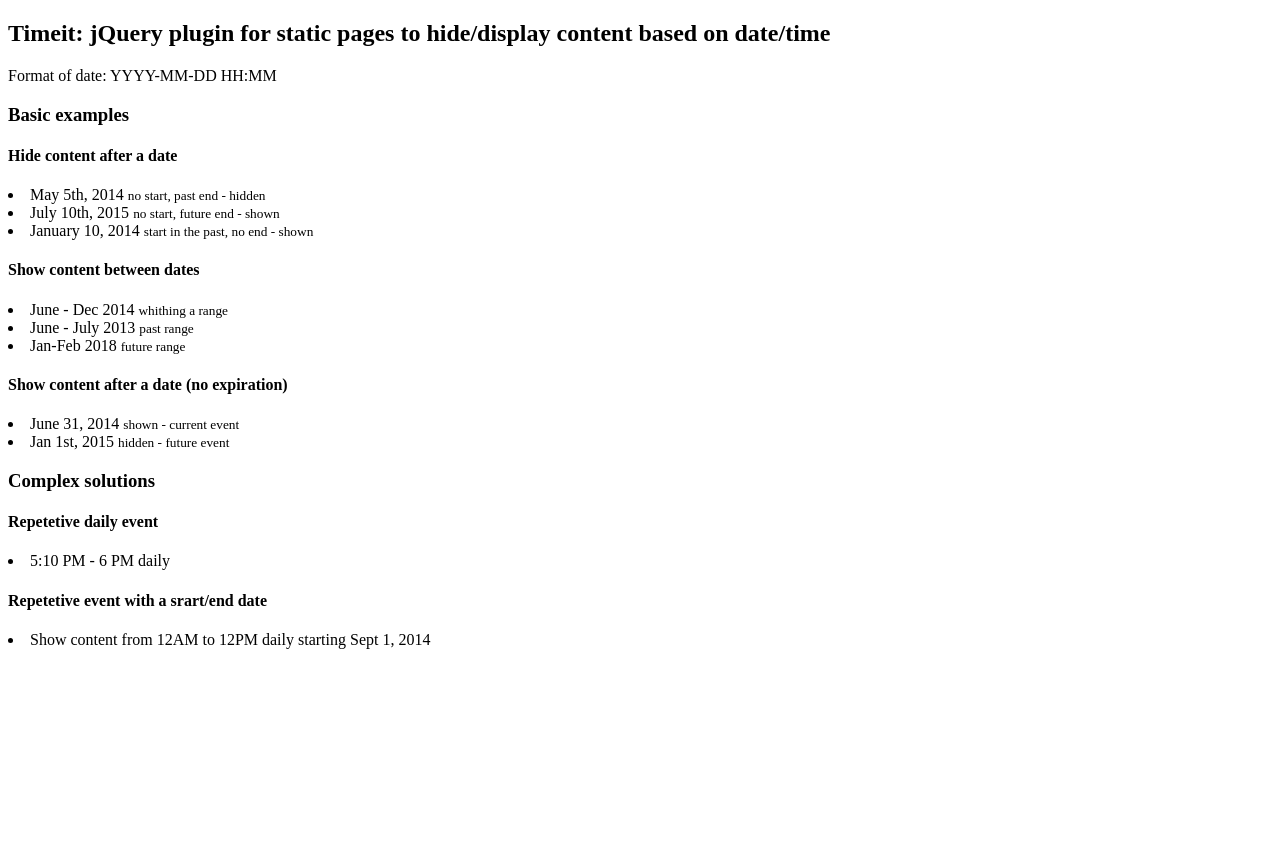
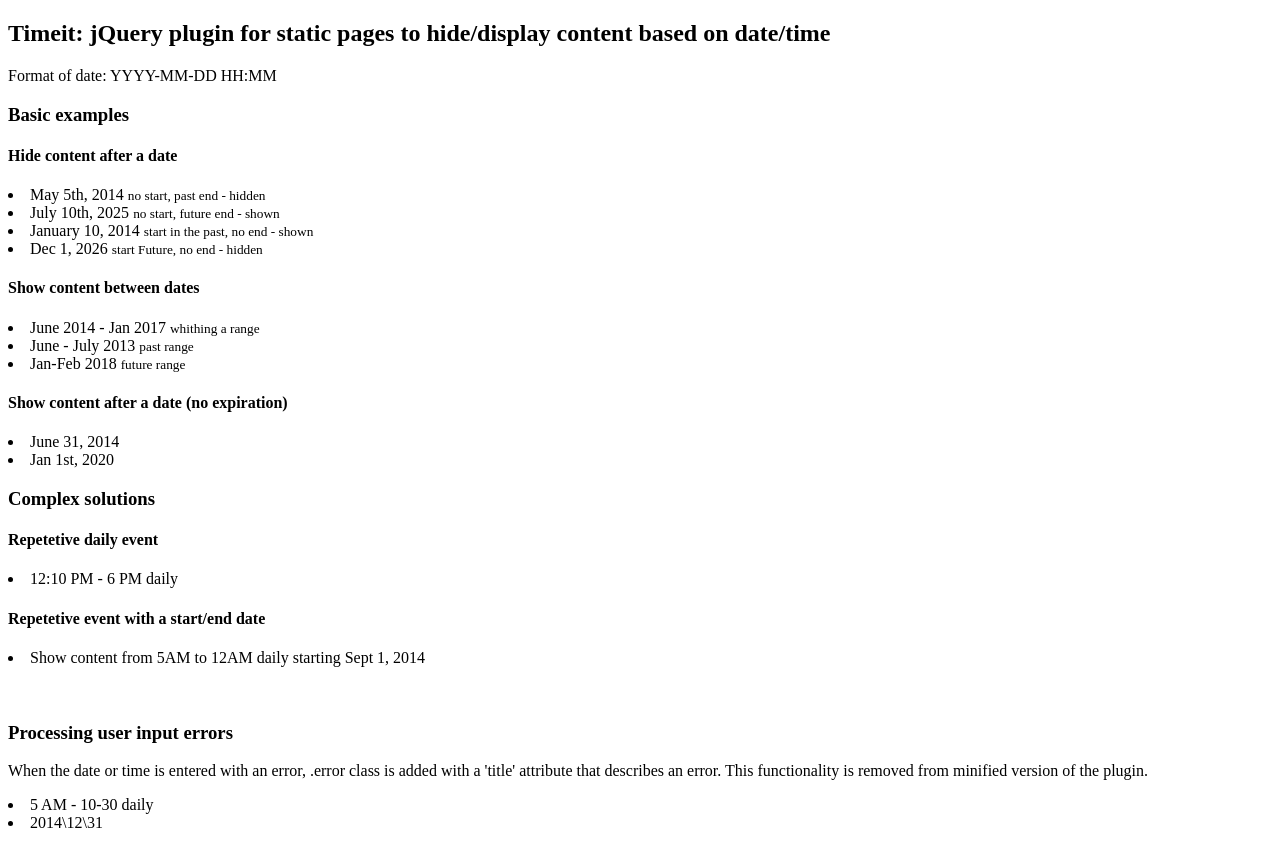
Before and after one commit to vsevolodts/TimeIT.js, a plain HTML site: page index.html in a window 1280 px wide. Before the commit the page ends 800 px from the top, so only its background shows below. Drawn offline with nearby package versions, Linux system fonts and the light colour scheme.

Commit message:
version 2

```diff
--- a/index.html
+++ b/index.html
@@ -10,25 +10,34 @@
 <h3>Basic examples</h3>
 <h4>Hide content after a date</h4>
   <li data-end="2014-5-5" class="timeit">May 5th, 2014 <small>no start, past end - hidden</small></li>
-  <li data-end="2015-07-10" class="timeit">July 10th, 2015 <small>no start, future end - shown</small></li>
+  <li data-end="2025-07-10" class="timeit">July 10th, 2025 <small>no start, future end - shown</small></li>
 <li data-start="2014-01-10" class="timeit">January 10, 2014 <small>start in the past, no end - shown</small></li>
+<li data-start="2026-12-01" class="timeit">Dec 1, 2026 <small>start  Future, no end - hidden</small></li>
 
 <h4>Show content between dates</h4>
-<li data-start="2014-06-31" data-end="2015-01-01" class="timeit">June - Dec 2014 <small>whithing a range</small></li>
+<li data-start="2014-06-31" data-end="2017-01-01" class="timeit">June 2014 - Jan 2017 <small>whithing a range</small></li>
 <li data-start="2013-06-30" data-end="2013-07-01" class="timeit">June - July 2013 <small>past range</small></li>
 <li data-start="2018-01-01" data-end="2018-02-31" class="timeit">Jan-Feb 2018 <small>future range</small></li>
 
 
 <h4>Show content after a date (no expiration)</h4>
-<li data-start="2014-06-31" class="timeit">June 31, 2014 <small>shown - current event</small></li>
-  <li data-start="2015-06-31" class="timeit">Jan 1st, 2015 <small>hidden - future event</small></li>
+<li data-start="2014-06-31" class="timeit">June 31, 2014</li>
+  <li data-start="2020-01-01" class="timeit">Jan 1st, 2020 </li>
 
 <h3>Complex solutions</h3>
 <h4>Repetetive daily event</h4>
-<li data-start="17:10" data-end="18:00" class="timeit" id="#time">5:10 PM - 6 PM daily</li>
-<h4>Repetetive event with a srart/end date</h4>
-<li data-start="2014-09-01 05:00" data-end="12:00" class="timeit" id="#time">Show content from 12AM to 12PM daily starting Sept 1, 2014</li>
+<li data-start="12:10" data-end="18:00" class="timeit">12:10 PM - 6 PM daily</li>
+<h4>Repetetive event with a start/end date</h4>
+<li data-start="2014-09-01 05:00" data-end="11:00" class="timeit">Show content from 5AM to 12AM daily starting Sept 1, 2014</li>
 <br><br>
+
+<h3>Processing user input errors</h3>
+<p>When the date or time is entered with an error, .error class is added with a 'title' attribute that describes an error. This functionality is removed from minified version of the plugin.</p>
+<li data-start="5 AM" data-end="5 PM" class="timeit">5 AM - 10-30 daily</li>
+<li data-start="2014\12\31" class="timeit">2014\12\31</li>
+
+
+    <br><br>
 
 <script src="https://code.jquery.com/jquery-2.1.1.min.js"></script>
 <script src="timeit.js"></script>
--- a/timeit.js
+++ b/timeit.js
@@ -1,71 +1,80 @@
-$(function() {
+function timeit() {
+  var next_run_array = []; //array of dates/time on a page used to rerun function if a change should happen during the session
+  var curDate = new Date();
+  Date.prototype.yyyymmdd = function() {
+    var mm = this.getMonth() + 1;
+    var dd = this.getDate();
+    return [this.getFullYear(),
+      (mm > 9 ? '' : '0') + mm,
+      (dd > 9 ? '' : '0') + dd
+    ].join('-');
+  };
+  var curDateYMD = curDate.yyyymmdd();
+
   $('.timeit').each(function() {
+    var end = $(this).data('end'),
+      start = $(this).data('start');
+    //check if date or time value has valid format and push it to the list of refresh anchors
+    var startDate = checkdate(start, this);
+    var endDate = checkdate(end, this);
+    nextrun(startDate);
+    nextrun(endDate);
 
-    //check if date or time value has valid format
-    if ($(this).data('end')) {
-      checkdate('end', this);
-    };
-    if ($(this).data('start')) {
-      checkdate('start', this);
-    };
+	//add a datetime when the page needs to be refreshed (now+24 hrs time span only)
+    function nextrun(date) {
+      var nextruntimeout = date - curDate;
+      if (nextruntimeout < 1000 * 60 * 60 * 24 && nextruntimeout > 1000) {
+        next_run_array.push(nextruntimeout);
+      }
+    }
 
-    //check if the evend outside of desired timespan
-    var curDate = new Date();
-    var startDate = roundDate(oTime($(this).data('start')));
-    var endDate = roundDate(oTime($(this).data('end')));
+    // Main Function
+    //check if the evend outside of a desired time span
     if (((startDate < endDate) && (startDate > curDate || endDate < curDate)) ||
       ((startDate > endDate) && (startDate >= curDate) && (endDate <= curDate))
     ) {
       $(this).addClass('hidden');
-    };
+    } else {
+      $(this).removeClass('hidden');
+    }
 
-    function checkdate(d, t) {
-      //check if the value is valid time (not a date)
-      var time = $(t).data(d);
-      var res = time.split(":");
-      var h = res.slice(0, 1),
-        m = res.slice(1),
-        re = /\d:\d/g,
-        tt = re.test(time);
-      if (h < 25 && m < 61 && tt) {
-        var timetest = true;
+	//Support Functions
+    function checkdate(date, obj) {
+      if (date) {
+        //check if only time is set; if so, add today's date to unify dates format
+        if (String(date).length < 6 && String(date).indexOf(":") > -1) {
+          date = curDateYMD + ' ' + String(date);
+        }
+        //check if only date is set; if so add 00:00 to the end of date
+        if (String(date).indexOf(":") == -1) {
+          date = date + ' 00:00';
+        }
+        //check if date is valid (avoid valid time)
+        var res = date.split(":"),
+          h = String(res.slice(0, 1)),
+          hours = h.substr(h.length - 2),
+          minutes = res.slice(1);
+        var timetest = (hours < 24 && minutes < 60) ? true : false;
+
+        if (new Date(date) == 'Invalid Date' || !timetest) {
+          //highlight the element if the is an error. use own \.error class if needed
+          $(obj).addClass("error").attr('title', '"' + date + '" date is incorrect; please use YYYY-MM-DD HH:MM format');
+        }
+        return new Date(date).getTime();
+      } else {
+        //if datetime is not set, just return current date-time
+        return curDate.getTime();
       }
-
-      //check if date is valid (avoid valid time)
-      var cd = new Date($(t).data(d));
-      if (cd == 'Invalid Date' && !timetest) {
-       //highlight the element if the is an error. use own .error class if needed
-        $(t).addClass("error").attr("title", d + " date is incorrect; please use YYYY-MM-DD HH:MM format");
-      };
-    };
-
-    //round time to avoid errors
-    function roundDate(t) {
-      if (Math.abs(curDate.getTime() - t) < 10) {
-        var t = curDate.getTime();
-      };
-      return t;
-    };
-
-    function oTime(t) {
-      t = t || 'invalid date';
-      if (t == 'invalid date') {
-        var oDate = new Date();
-      } else {
-        var oDate = new Date(t);
-        if (!Date.parse(oDate)) {
-          var oDate = new Date();
-        }
-        oDate.setHours(
-          parseInt(t.substr(0, 2), 10),
-          parseInt(t.substr(3, 2), 10),
-          0,
-          0
-        );
-      };
-      var callback = oDate.getTime();
-      return callback;
-    };
+    }
   });
 
-});
+  /* Schedule next runs */
+  if (next_run_array.length > 0) {
+    var nextruntime = Math.min.apply(null, next_run_array);
+    console.log("next run of timeit function is in " +  nextruntime / 1000 + "seconds");
+    setTimeout(function() {
+      timeit();
+    }, nextruntime);
+  }
+}
+timeit();
```
Also changed, not shown: timeit.min.js, 1 other file.
